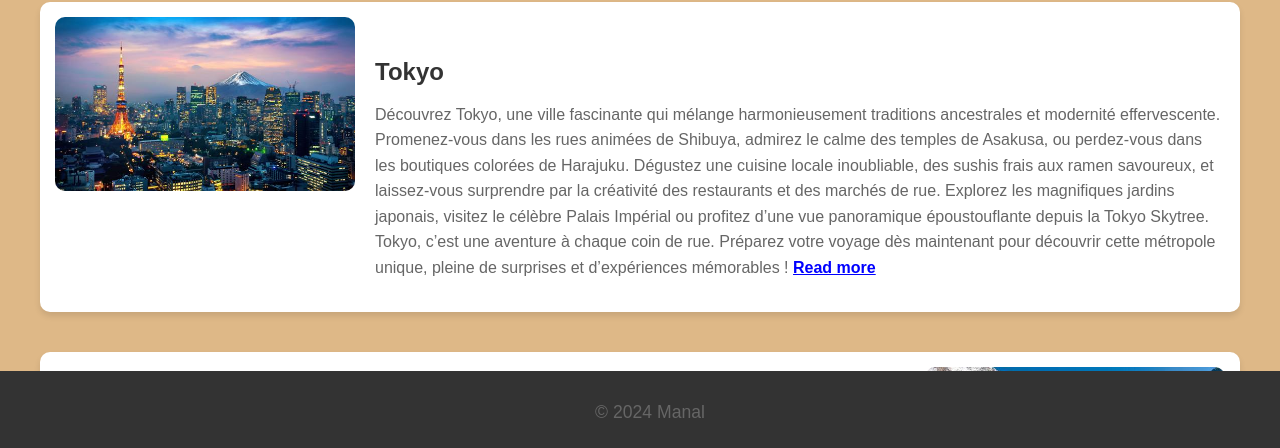
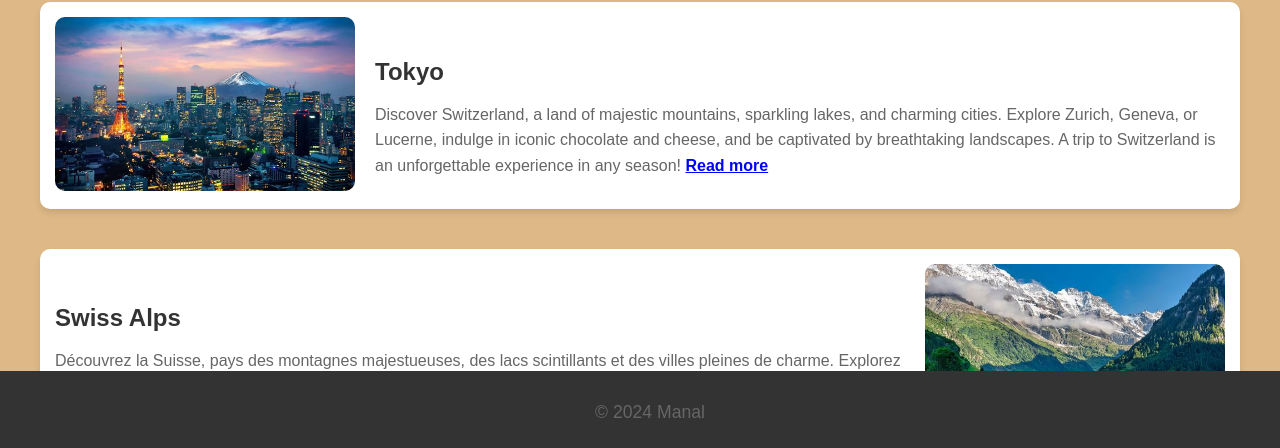
Before and after one commit to Manalsahbaoui/blog, a plain HTML site: page index.html in a window 1280 px wide. Shown: the part 346-794 px from the top of the page. Drawn offline with Linux system fonts and the light colour scheme.

```diff
--- a/index.html
+++ b/index.html
@@ -27,13 +27,9 @@
                 <div class="card-body">
                     <h5 class="card-title">Tokyo</h5>
                     <p class="card-text">
-                        Découvrez Tokyo, une ville fascinante qui mélange harmonieusement traditions ancestrales et modernité effervescente. Promenez-vous dans les rues animées de Shibuya, admirez le calme des temples de Asakusa, ou perdez-vous dans les boutiques colorées de Harajuku.
+                        Discover Switzerland, a land of majestic mountains, sparkling lakes, and charming cities. Explore Zurich, Geneva, or Lucerne, indulge in iconic chocolate and cheese, and be captivated by breathtaking landscapes.
 
-Dégustez une cuisine locale inoubliable, des sushis frais aux ramen savoureux, et laissez-vous surprendre par la créativité des restaurants et des marchés de rue. Explorez les magnifiques jardins japonais, visitez le célèbre Palais Impérial ou profitez d’une vue panoramique époustouflante depuis la Tokyo Skytree.
-
-Tokyo, c’est une aventure à chaque coin de rue. Préparez votre voyage dès maintenant pour découvrir cette métropole unique, pleine de surprises et d’expériences mémorables !
-
-
+                        A trip to Switzerland is an unforgettable experience in any season!
                         <a href="https://www.gotokyo.org/en/index.html" class="read-more">Read more</a>
                     </p>
                 </div>
@@ -45,11 +41,9 @@
                 <div class="card-body">
                     <h5 class="card-title">Swiss Alps</h5>
                     <p class="card-text">
-                        La Suisse vous invite à découvrir ses paysages époustouflants, entre sommets enneigés, lacs cristallins et vallées verdoyantes. Que vous soyez adepte de randonnées dans les Alpes, passionné de sports d’hiver ou en quête de moments de détente au bord du lac Léman, la Suisse a tout pour vous séduire.
+                        Découvrez la Suisse, pays des montagnes majestueuses, des lacs scintillants et des villes pleines de charme. Explorez Zurich, Genève ou Lucerne, savourez du chocolat et du fromage emblématiques, et laissez-vous émerveiller par des paysages à couper le souffle.
 
-Explorez les charmantes villes comme Zurich, Genève ou Lucerne, où modernité et histoire cohabitent harmonieusement. Plongez dans l'univers du chocolat et du fromage suisse, des saveurs incontournables qui raviront vos papilles. Et n’oubliez pas de visiter les montres suisses, symboles d’élégance et de précision.
-
-La Suisse, c’est une destination où chaque saison offre des expériences uniques. Préparez-vous à vivre un séjour inoubliable au cœur de l’Europe !
+Un voyage en Suisse, c’est une expérience inoubliable en toute saison !
 
 
                         <a href="https://www.efultimatebreak.com/tours/europe/switzerland?utm_source=google&utm_campaign=22054444213&utm_medium=cpc&utm_content=switzerland%20tour&utm_term=175354692911&gad_source=1&gclid=EAIaIQobChMI2u331uLZigMVf4xoCR0taCbtEAAYAyAAEgLJnfD_BwE" class="read-more">Read more</a>
```
